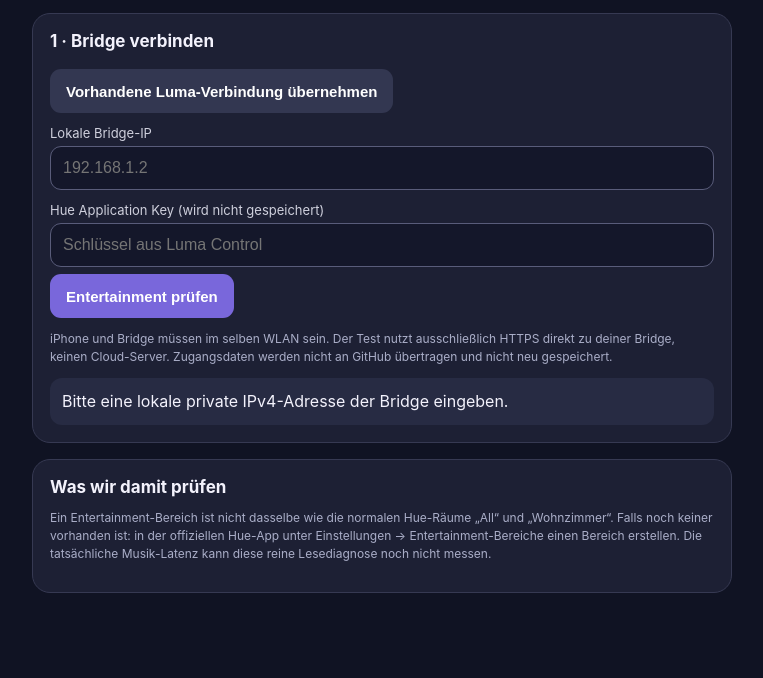
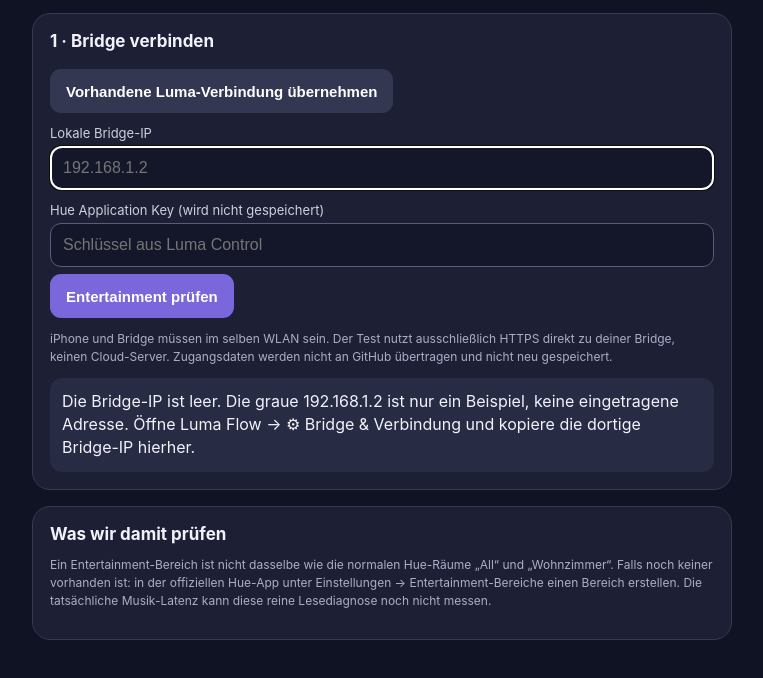
Before and after one commit to leonvalmeida-cyber/luma-control, a plain HTML site: page entertainment-check/index.html in a window 1280 px wide. Both pictures are taken after a click on the button "Entertainment prüfen". Shown: the part 174-852 px from the top of the page, without its empty margins (258-1021 px from the left). Drawn offline with Linux system fonts and the light colour scheme.

Commit message:
Explain missing Bridge IP clearly in Entertainment diagnostic

```diff
--- a/entertainment-check/index.html
+++ b/entertainment-check/index.html
@@ -78,7 +78,7 @@
 }
 $("check").addEventListener("click",async()=>{
  const ip=$("ip").value.trim();const key=$("key").value.trim();
- if(!validPrivateIPv4(ip)){status("Bitte eine lokale private IPv4-Adresse der Bridge eingeben.");return;}
+ if(!validPrivateIPv4(ip)){status(ip ? "Diese Bridge-IP ist ungültig. Bitte die tatsächliche lokale IPv4-Adresse aus Luma Flow → ⚙ Bridge & Verbindung eintragen." : "Die Bridge-IP ist leer. Die graue 192.168.1.2 ist nur ein Beispiel, keine eingetragene Adresse. Öffne Luma Flow → ⚙ Bridge & Verbindung und kopiere die dortige Bridge-IP hierher.");$("ip").focus();return;}
  if(!key){status("Application Key fehlt.");return;}
  $("check").disabled=true;$("resultCard").classList.add("hidden");report="";
  status("Lese Entertainment-Bereiche und Lampendienste …");
```
